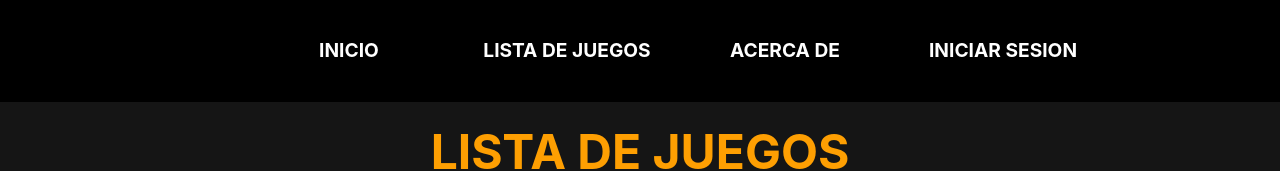
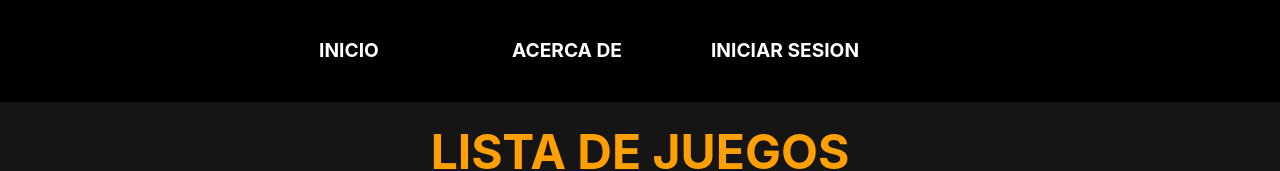
Before and after one commit to maksudxx/Proyecto-Final-React-UTN, a React (Vite) app in the folder client/: page / in a window 1280 px wide. Shown: the top 171 px of the page. Built offline with nearby package versions, Linux system fonts and the light colour scheme; no server answers; a web font is replaced by a local one.

Commit message:
se elimiino una opcion del menu

```diff
--- a/client/src/components/header/Header.jsx
+++ b/client/src/components/header/Header.jsx
@@ -27,9 +27,6 @@ const Header = ({ isAuthenticated }) => {
           <MenuItem onClick={() => changeClick()}>
             <MenuItemLink to="/">Inicio</MenuItemLink>
           </MenuItem>
-          <MenuItem onClick={() => changeClick()}>
-            <MenuItemLink to="/videogames">Lista de Juegos</MenuItemLink>
-          </MenuItem>
           {isAuthenticated ? (
             <MenuItem onClick={() => changeClick()}>
               <MenuItemLink to="/newGame">Agregar juego</MenuItemLink>
```
